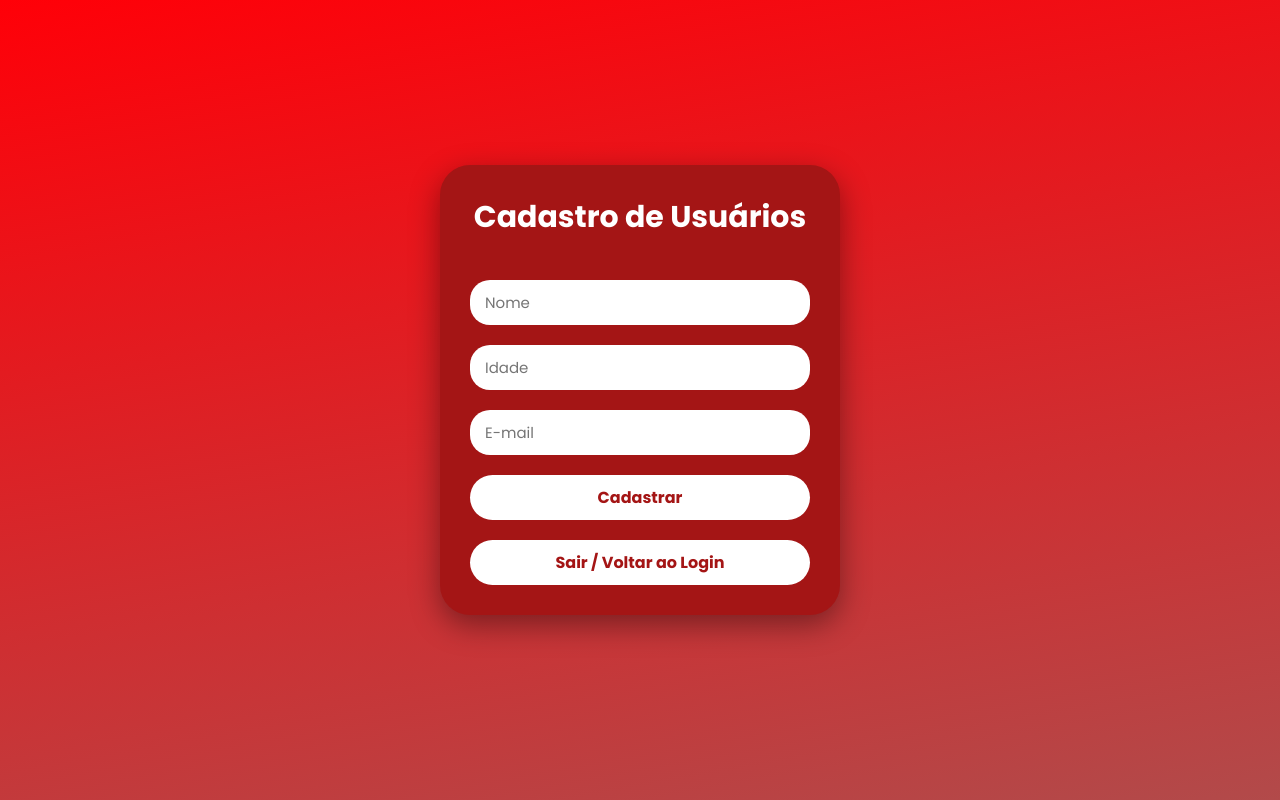
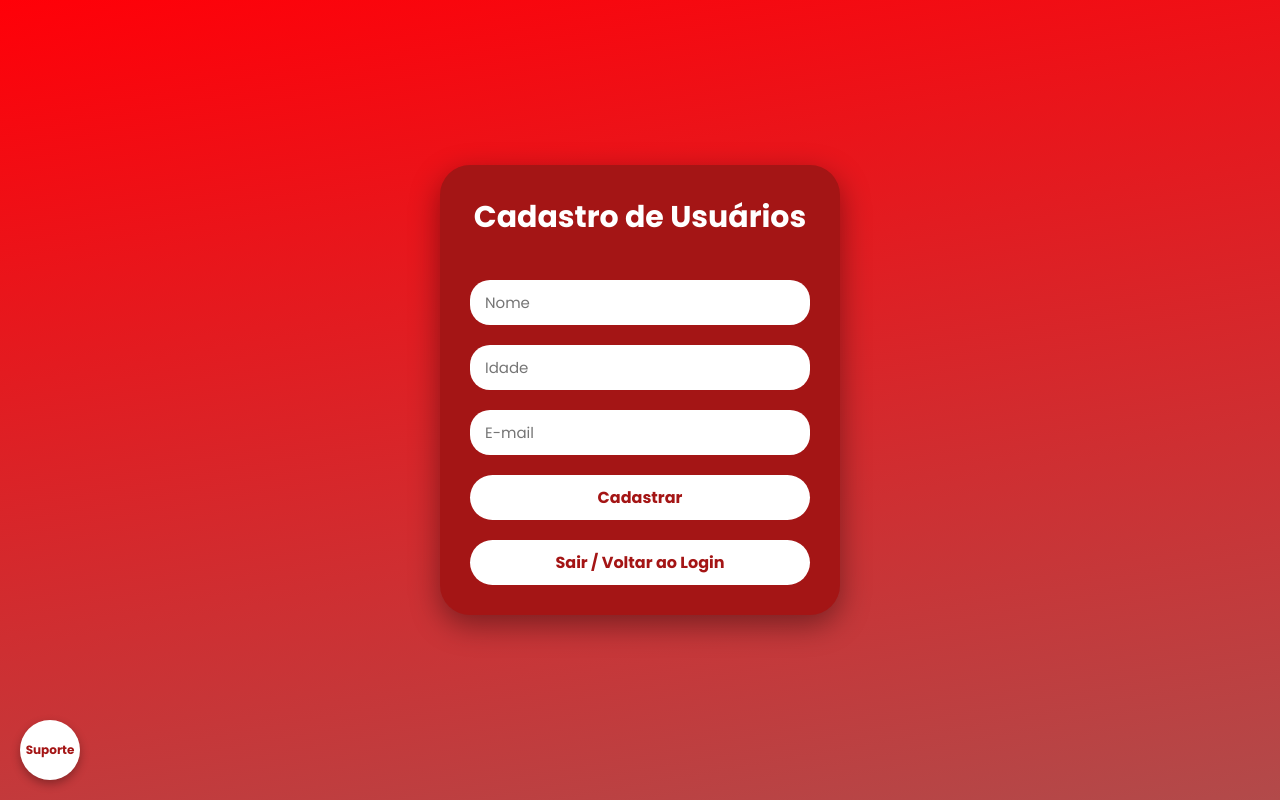
Before and after one commit to bruno9563/frontend1, a React (Vite) app: page /cadastro in a window 1280 px wide. Built offline with nearby package versions, Linux system fonts and the light colour scheme; no server answers; a web font is replaced by a local one.

Commit message:
Adiciona autocomplete e botao de suporte

```diff
--- a/src/pages/Home/index.jsx
+++ b/src/pages/Home/index.jsx
@@ -1,4 +1,4 @@
-import { useRef } from 'react'
+import { useRef, useState } from 'react'
 import './style.css'
 import api from '../../services/api'
 import { useNavigate } from 'react-router-dom'
@@ -9,6 +9,10 @@ function Home() {
   const inputName = useRef()
   const inputAge = useRef()
   const inputEmail = useRef()
+
+  // Estados para o chat de suporte
+  const [showSupport, setShowSupport] = useState(false)
+  const supportInputRef = useRef()
 
   async function createUsers() {
     // --- SUGESTÃO 1: VALIDAÇÃO ---
@@ -43,16 +47,54 @@ function Home() {
     }
   }
 
+  function handleSupportSubmit() {
+    const message = supportInputRef.current.value
+    if (!message) {
+      alert("Por favor, digite uma mensagem.")
+      return
+    }
+
+    // Abre o cliente de e-mail padrão com a mensagem
+    const subject = encodeURIComponent("Suporte - Cadastro de Usuários")
+    const body = encodeURIComponent(message)
+    window.location.href = `mailto:brunosilvasouza860@gmail.com?subject=${subject}&body=${body}`
+
+    // Feedback visual e fechar a caixa
+    supportInputRef.current.value = ""
+    setShowSupport(false)
+  }
+
   return (
     <div className='container'>
       <form>
         <h1>Cadastro de Usuários</h1>
-        <input placeholder="Nome" name="nome" type="text" ref={inputName} />
-        <input placeholder="Idade" name='idade' type='number' ref={inputAge} />
-        <input placeholder="E-mail" name='email' type='email' ref={inputEmail} />
+        <input placeholder="Nome" name="nome" type="text" ref={inputName} autoComplete="name" />
+        <input placeholder="Idade" name='idade' type='number' ref={inputAge} autoComplete="off" />
+        <input placeholder="E-mail" name='email' type='email' ref={inputEmail} autoComplete="email" />
         <button type='button' onClick={createUsers}>Cadastrar</button>
         <button type='button' onClick={() => navigate('/')}>Sair / Voltar ao Login</button>
       </form>
+
+      {/* Botão de Suporte Flutuante */}
+      <button
+        className="support-button"
+        onClick={() => setShowSupport(!showSupport)}
+        title="Abrir Suporte"
+      >
+        {showSupport ? "X" : "Suporte"}
+      </button>
+
+      {/* Caixa de Chat do Suporte */}
+      {showSupport && (
+        <div className="support-box">
+          <h3>Fale com o Suporte</h3>
+          <textarea
+            ref={supportInputRef}
+            placeholder="Digite sua mensagem aqui..."
+          />
+          <button onClick={handleSupportSubmit}>Enviar</button>
+        </div>
+      )}
     </div>
   )
 }
--- a/src/pages/Home/style.css
+++ b/src/pages/Home/style.css
@@ -1,5 +1,6 @@
 /* Garante que o fundo ocupe tudo sem bordas brancas */
-body, html {
+body,
+html {
   margin: 0;
   padding: 0;
   width: 100%;
@@ -10,11 +11,12 @@ body, html {
 .container {
   display: flex;
   align-items: center;
-  justify-content: center; /* Centraliza verticalmente o formulário */
+  justify-content: center;
+  /* Centraliza verticalmente o formulário */
   flex-direction: column;
   min-height: 100vh;
   width: 100%;
-  background: linear-gradient(180deg,rgb(164, 21, 21));
+  background: linear-gradient(180deg, rgb(164, 21, 21));
   background-attachment: fixed;
   padding: 20px;
 }
@@ -30,9 +32,11 @@ h1 {
 form {
   display: flex;
   flex-direction: column;
-  gap: 20px; /* Reduzi um pouco para não ficar muito longo */
+  gap: 20px;
+  /* Reduzi um pouco para não ficar muito longo */
   padding: 30px;
-  border-radius: 30px; /* Arredondado igual ao login */
+  border-radius: 30px;
+  /* Arredondado igual ao login */
   background-color: rgb(164, 21, 21);
   max-width: 90%;
   width: 400px;
@@ -41,8 +45,10 @@ form {
 }
 
 form input {
-  border: none; /* Removida borda preta para seguir o padrão clean */
-  border-radius: 20px; /* Inputs arredondados como no login */
+  border: none;
+  /* Removida borda preta para seguir o padrão clean */
+  border-radius: 20px;
+  /* Inputs arredondados como no login */
   height: 45px;
   background-color: #ffffff;
   color: #000000;
@@ -59,12 +65,103 @@ form button {
   font-weight: bold;
   cursor: pointer;
   font-size: 16px;
-  color: rgb(164, 21, 21); /* Texto da cor do card */
+  color: rgb(164, 21, 21);
+  /* Texto da cor do card */
   transition: 0.3s;
 }
 
 form button:hover {
   background-color: #fffafa;
   transform: scale(1.02);
-  opacity: 1; /* Removida a opacidade baixa para o botão brilhar */
+  opacity: 1;
+  /* Removida a opacidade baixa para o botão brilhar */
 }
+
+/* --- BOTÃO DE SUPORTE (Canto Inferior Esquerdo) --- */
+.support-button {
+  position: fixed;
+  bottom: 20px;
+  left: 20px;
+  background-color: #ffffff;
+  color: rgb(164, 21, 21);
+  border: none;
+  border-radius: 50%;
+  width: 60px;
+  height: 60px;
+  font-weight: bold;
+  font-size: 12px;
+  cursor: pointer;
+  box-shadow: 0px 4px 10px rgba(0, 0, 0, 0.3);
+  transition: 0.3s;
+  z-index: 1000;
+  display: flex;
+  align-items: center;
+  justify-content: center;
+}
+
+.support-button:hover {
+  transform: scale(1.1);
+  background-color: #f0f0f0;
+}
+
+/* --- CAIXA DE MENSAGEM DO SUPORTE --- */
+.support-box {
+  position: fixed;
+  bottom: 90px;
+  left: 20px;
+  width: 300px;
+  background-color: white;
+  border-radius: 15px;
+  box-shadow: 0px 5px 20px rgba(0, 0, 0, 0.3);
+  padding: 20px;
+  display: flex;
+  flex-direction: column;
+  gap: 10px;
+  z-index: 1000;
+  animation: fadeIn 0.3s ease-in-out;
+}
+
+.support-box h3 {
+  margin: 0;
+  color: rgb(164, 21, 21);
+  font-size: 18px;
+}
+
+.support-box textarea {
+  width: 100%;
+  height: 100px;
+  border: 1px solid #ccc;
+  border-radius: 10px;
+  padding: 10px;
+  resize: none;
+  font-family: inherit;
+  box-sizing: border-box;
+  /* Garante que o padding não estoure a largura */
+}
+
+.support-box button {
+  background-color: rgb(164, 21, 21);
+  color: white;
+  border: none;
+  border-radius: 10px;
+  padding: 10px;
+  cursor: pointer;
+  font-weight: bold;
+  transition: 0.2s;
+}
+
+.support-box button:hover {
+  background-color: rgb(130, 15, 15);
+}
+
+@keyframes fadeIn {
+  from {
+    opacity: 0;
+    transform: translateY(10px);
+  }
+
+  to {
+    opacity: 1;
+    transform: translateY(0);
+  }
+}
```
